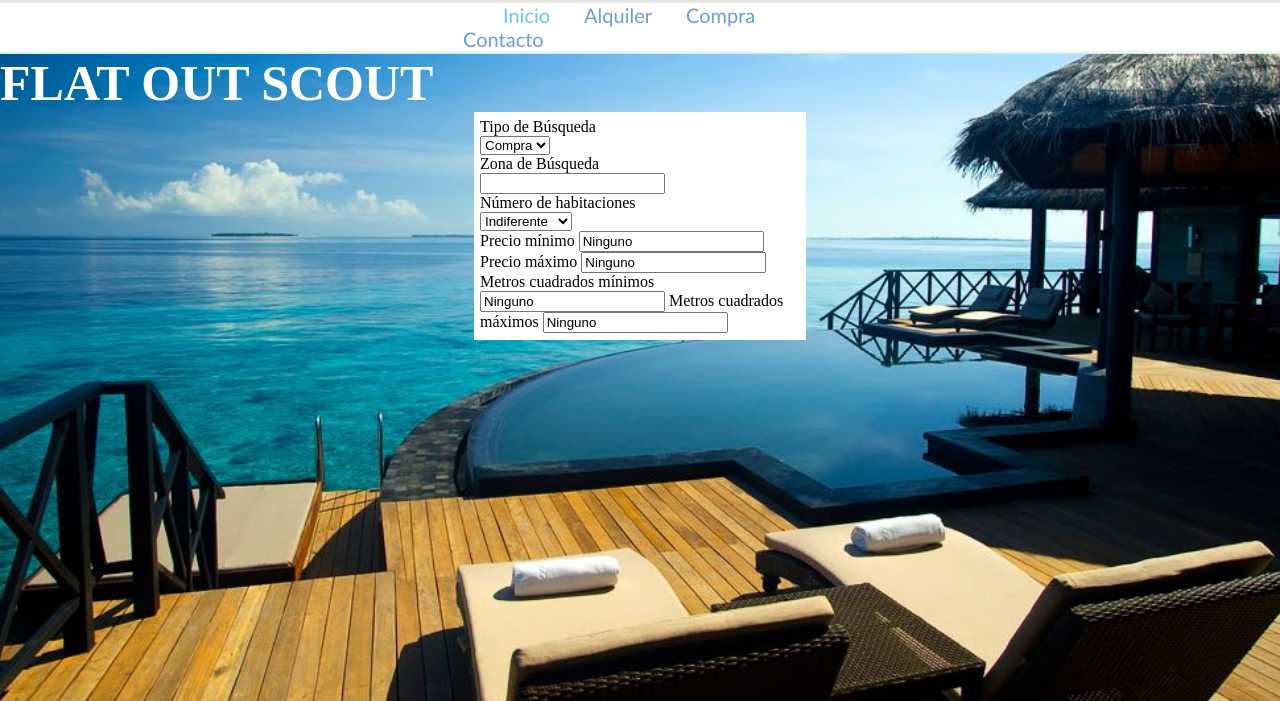
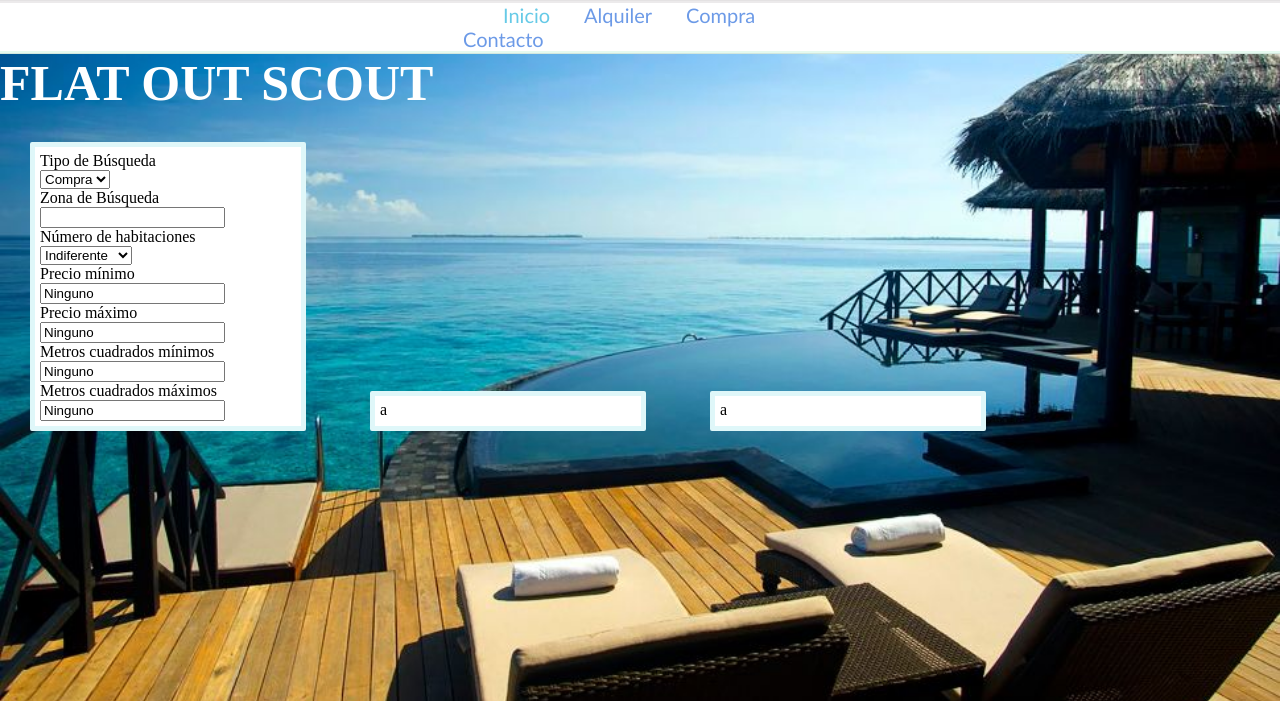
Before and after one commit to ysjdev/aissfos, a PHP site: page /html/Busqueda.html in a window 1280 px wide. Shown: the top 701 px of the page. Run offline with PHP 8.4, Linux system fonts and the light colour scheme.

Commit message:
Un poco de css en busqueda

```diff
--- a/css/busqueda.css
+++ b/css/busqueda.css
@@ -1,14 +1,34 @@
-.busquedaContainer {
+.parametrosBusqueda, .personasBusqueda, .resultadosBusqueda {
     background-color: white;
-    margin: auto;
-    padding: 0.5%;
-    width: 25%;
+    margin: 30px;
+    padding: 5px;
+    border: 5px solid;
+    border-color: #dff7f9;
+    border-radius: 2px;
+}
+
+.parametrosBusqueda {
+    width: 20%;
+}
+.formularioBusqueda {
+}
+
+.resultadosBusqueda {
+    background-color: white;
+    width: 20%;
+    height: 20px;
+}
+
+.personasBusqueda {
+    background-color: white;
+    width: 20%;
+    height: 20px;
 }
 
 .seccionParametro {
 
 }
 
-.subParametro {
-    display: inline;
+.parametrosBusqueda, .resultadosBusqueda, .personasBusqueda {
+    display: inline-block;
 }
--- a/html/Busqueda.html
+++ b/html/Busqueda.html
@@ -79,13 +79,14 @@
 
                 </form>
             </div>
+            <div></div>
         </div>
-        <div class="resultadosBusqueda">
-
-        </div>
-        <div class="personasBusqueda">
-
-        </div>
+        <span class="resultadosBusqueda">
+            a
+        </span>
+        <span class="personasBusqueda">
+            a
+        </span>
     </div>
 </div>
 </body>
```
